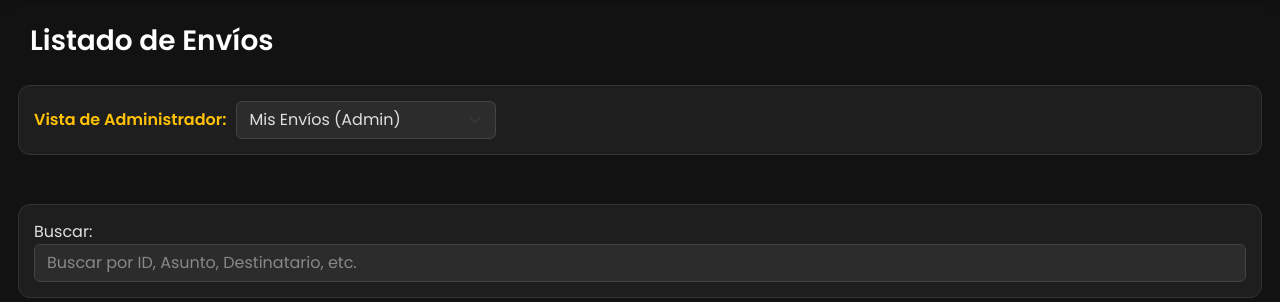
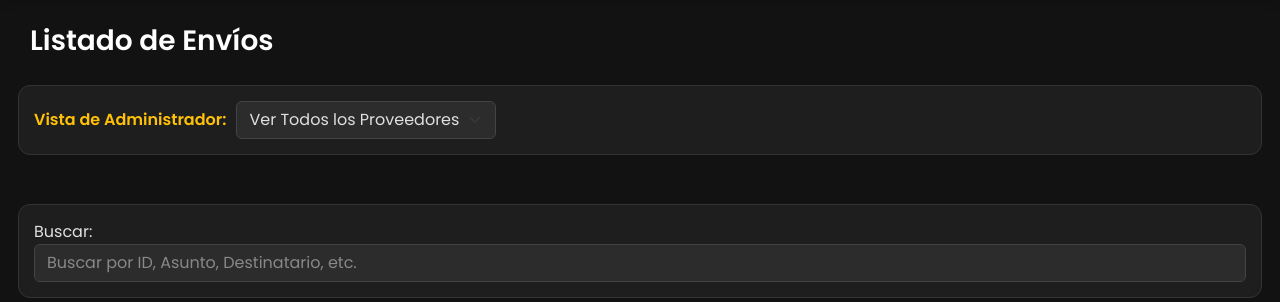
Before and after one commit to davikormz/gestion-placas-web, a Flask app: page /envios in a window 1280 px wide. Shown: the part 163-465 px from the top of the page. Run offline with Flask 3, Linux system fonts and the light colour scheme; the visitor is signed in with stand-in values (Sample User, id 1); data that the repository does not hold is empty.

Commit message:
dropdown vista de admin

```diff
--- a/templates/envios.html
+++ b/templates/envios.html
@@ -323,14 +323,11 @@
             Logueado como: <strong>{{ current_user.email }}</strong>
             <br>
 
-            <!-- ==== INICIO DEL CÓDIGO AÑADIDO ==== -->
             {% if current_user.is_admin %}
             <a href="{{ url_for('admin_pagos_page') }}" style="color: #FFC107; text-decoration: underline; font-weight: 600; margin-right: 15px;">
                 Panel de Pagos
             </a>
             {% endif %}
-            <!-- ==== FIN DEL CÓDIGO AÑADIDO ==== -->
-
             <a href="{{ url_for('logout') }}" style="color: #FFC107; text-decoration: underline; font-weight: 600;">
                 Cerrar Sesión
             </a>
@@ -351,9 +348,8 @@
                 <div class="d-flex align-items-center">
                     <label for="admin-proveedor-filter" class="form-label mb-0">Vista de Administrador:</label>
                     <select class="form-select form-select-dark w-auto" id="admin-proveedor-filter">
-                        <option value="default">Mis Envíos (Admin)</option>
-                        <option value="all">Ver Todos los Proveedores</option>
-                        </select>
+                        <option value="all" selected>Ver Todos los Proveedores</option>
+                    </select>
                 </div>
             </div>
         </div>
@@ -681,6 +677,7 @@
                     noResultsMessage.style.display = 'block';
                 } else {
                     noResultsMessage.style.display = 'none';
+
                 }
             });
         }
@@ -688,7 +685,8 @@
 
         // --- 6. INICIALIZACIÓN DE LA PÁGINA (Sin cambios) ---
         document.addEventListener('DOMContentLoaded', () => {
-            loadEnvios('default');
+            // CAMBIO AQUÍ: Se carga 'all' por defecto en lugar de 'default'
+            loadEnvios('all');
 
             setupSearchFilter(); // Esta función ahora es más inteligente
 
```
